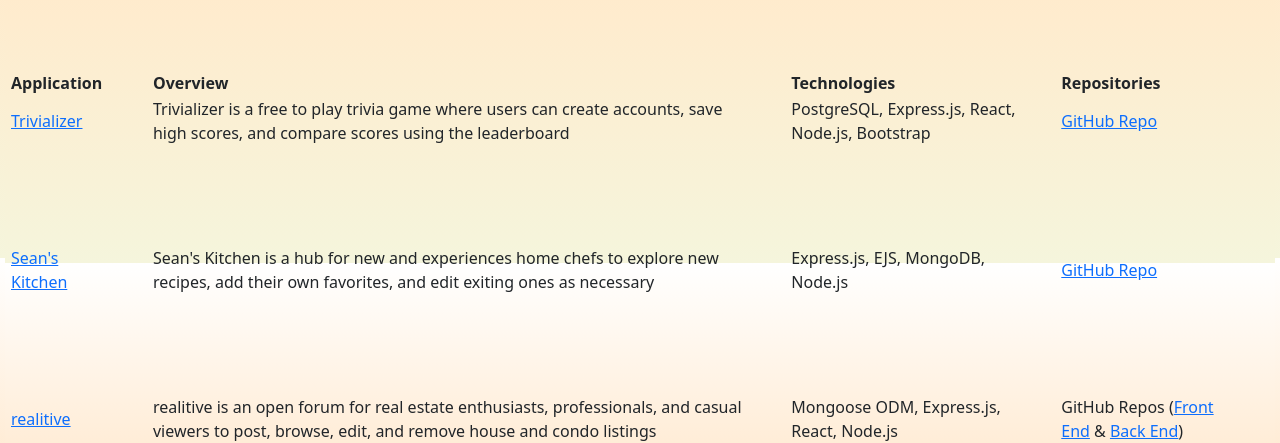
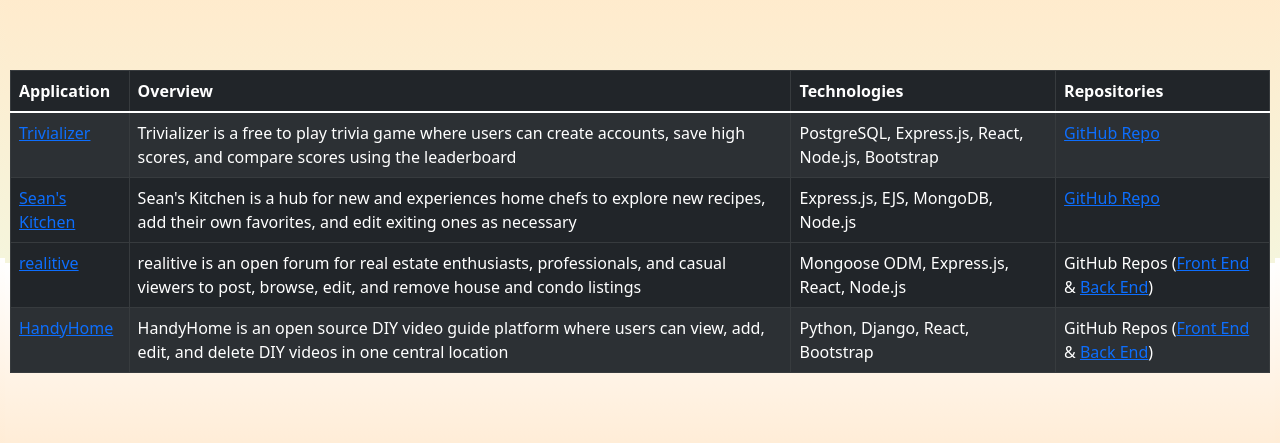
Before and after one commit to sean-r-g/portfolio-2.0, a React (Create React App) app: page / in a window 1280 px wide. Shown: the part 2942-3385 px from the top of the page. Built offline with nearby package versions, Linux system fonts and the light colour scheme.

Commit message:
reformatting table and updating resume link

```diff
--- a/src/components/Nav.js
+++ b/src/components/Nav.js
@@ -14,7 +14,7 @@
                 <Nav className="me-auto">
                 <Nav.Link href='#about'>About</Nav.Link>
                 <Nav.Link href='#projects'>My Work</Nav.Link>
-                <Nav.Link href="https://drive.google.com/file/d/1585xCX_5SCzyMgZYz-4sWKZKFnUwiS82/view?usp=sharing">Experience</Nav.Link>
+                <Nav.Link href="https://drive.google.com/file/d/16k2DLNAaqY9-WtNn-1wQwK74Jf6Actll/view?usp=sharing">Experience</Nav.Link>
                 {/* <NavDropdown title="Dropdown" id="collasible-nav-dropdown">
                     <NavDropdown.Item>Action</NavDropdown.Item>
                     <NavDropdown.Item>Another action</NavDropdown.Item>
--- a/src/components/Projects.js
+++ b/src/components/Projects.js
@@ -1,16 +1,21 @@
+import Table from 'react-bootstrap/Table'
+
 const Projects = () => {
 
     return (
 
 
     <div class="table-container">
-        <table>
+        <Table striped bordered hover variant="dark">
+        <thead>
             <tr>
                 <th>Application</th>
                 <th>Overview</th>
                 <th>Technologies</th>
                 <th>Repositories</th>
             </tr>
+        </thead>
+        <tbody>
         <tr>
             <td><a class="project-link" href="https://trivializer-game.herokuapp.com/">Trivializer</a></td>
             <td>Trivializer is a free to play trivia game where users can create accounts, save high scores, and compare scores using the leaderboard</td>
@@ -40,7 +45,8 @@
             <td>GitHub Repos (<a class="project-link" href="https://github.com/sean-r-g/DIY-app-frontend">Front End</a> & <a class="project-link" href="https://github.com/sean-r-g/DIY-app-backend">Back End</a>)</td>
         </tr>
         {/* <img src="https://i.imgur.com/thrO43y.png"/> */}
-        </table>
+        </tbody>
+        </Table>
   </div>
 
     )
```
Lines whose indentation alone changed are shown as unchanged.
